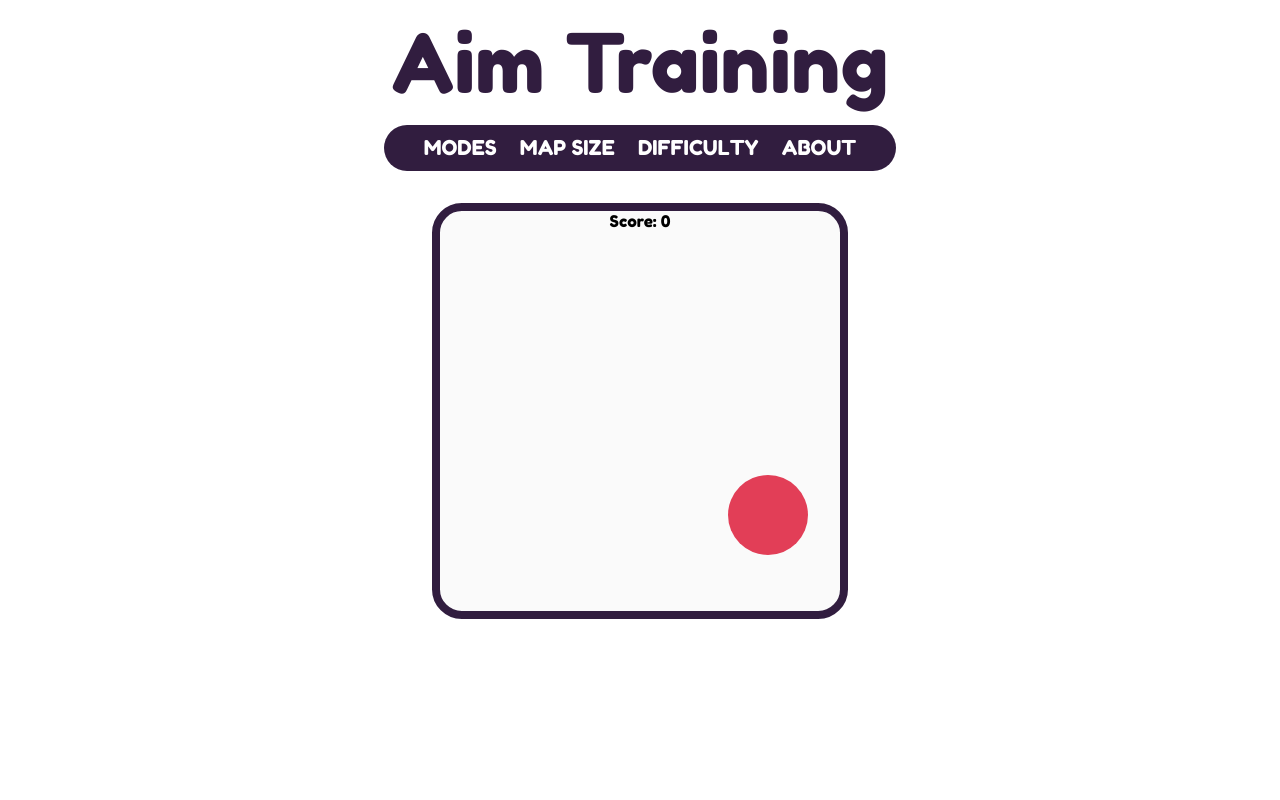
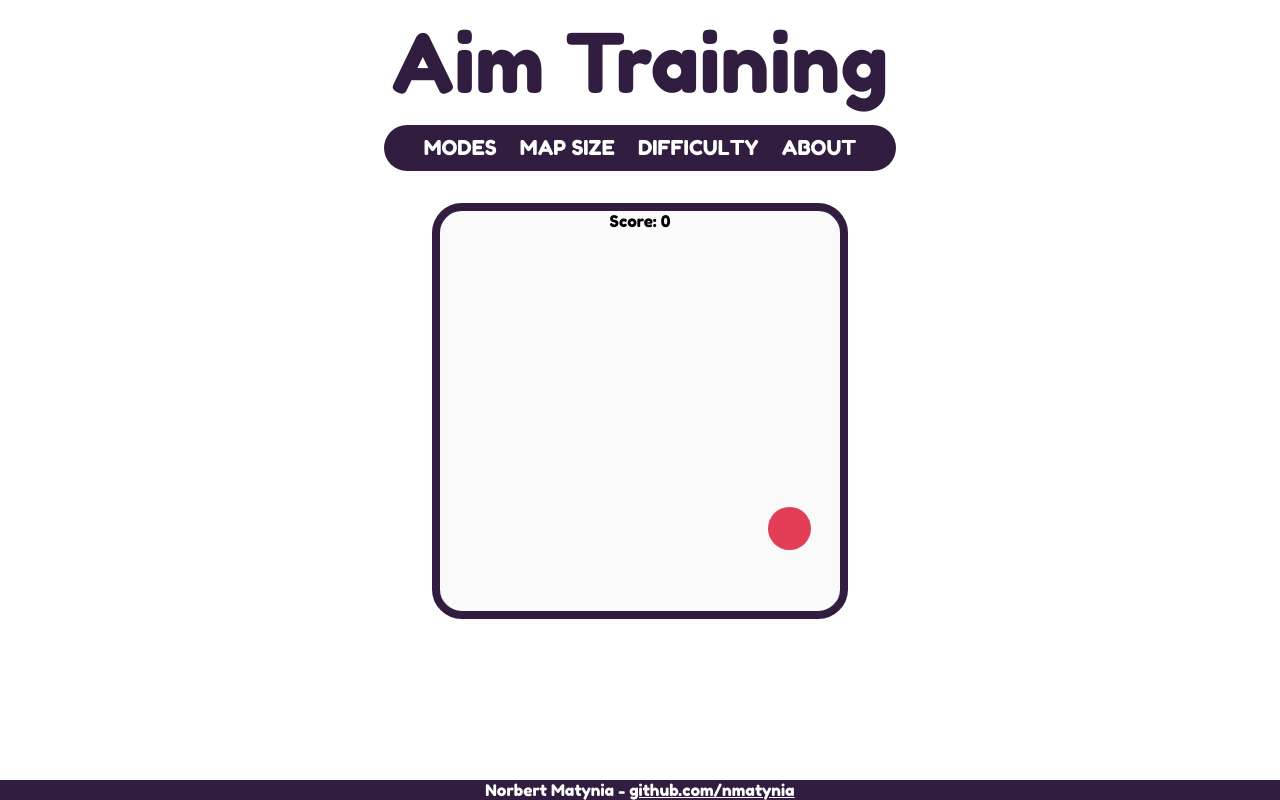
Before and after one commit to nmatynia/aim-training, a React (Create React App) app: page / in a window 1280 px wide. Built offline with nearby package versions, Linux system fonts and the light colour scheme.

Commit message:
Created and styled footer element

```diff
--- a/src/App.css
+++ b/src/App.css
@@ -13,3 +13,15 @@
   color: #311D3F;
   margin:1.6vh;
 }
+
+.footer{
+  position: fixed;
+  bottom: 0;
+  width: 100%;
+  background-color: #311D3F;
+  color: white;
+}
+
+.github-link{
+  color:white;
+}
--- a/src/App.tsx
+++ b/src/App.tsx
@@ -14,7 +14,7 @@ const App: React.FC = () =>{
 
   const [score,setScore] = useState<IState["score"]>(0);
   const [time,setTime] = useState<IState["time"]>(0);
-  const [targetSize,setTargetSize] = useState<IState["targetSize"]>(10);// 5.336vh
+  const [targetSize,setTargetSize] = useState<IState["targetSize"]>(5.336);// 5.336vh
   const [mapSize,setMapSize] = useState<IState["mapSize"]>(50);// 64vh
 
 
@@ -25,6 +25,7 @@ const App: React.FC = () =>{
         <h1 className ="appHeader">Aim Training</h1>
         <Nav/>
         <GameArea setScore={setScore} score={score} targetSize={targetSize} mapSize={mapSize}/>
+        <footer className="footer">Norbert Matynia - <a className='github-link' href="https://github.com/nmatynia">github.com/nmatynia</a></footer>
     </div>
   );
 }
```
